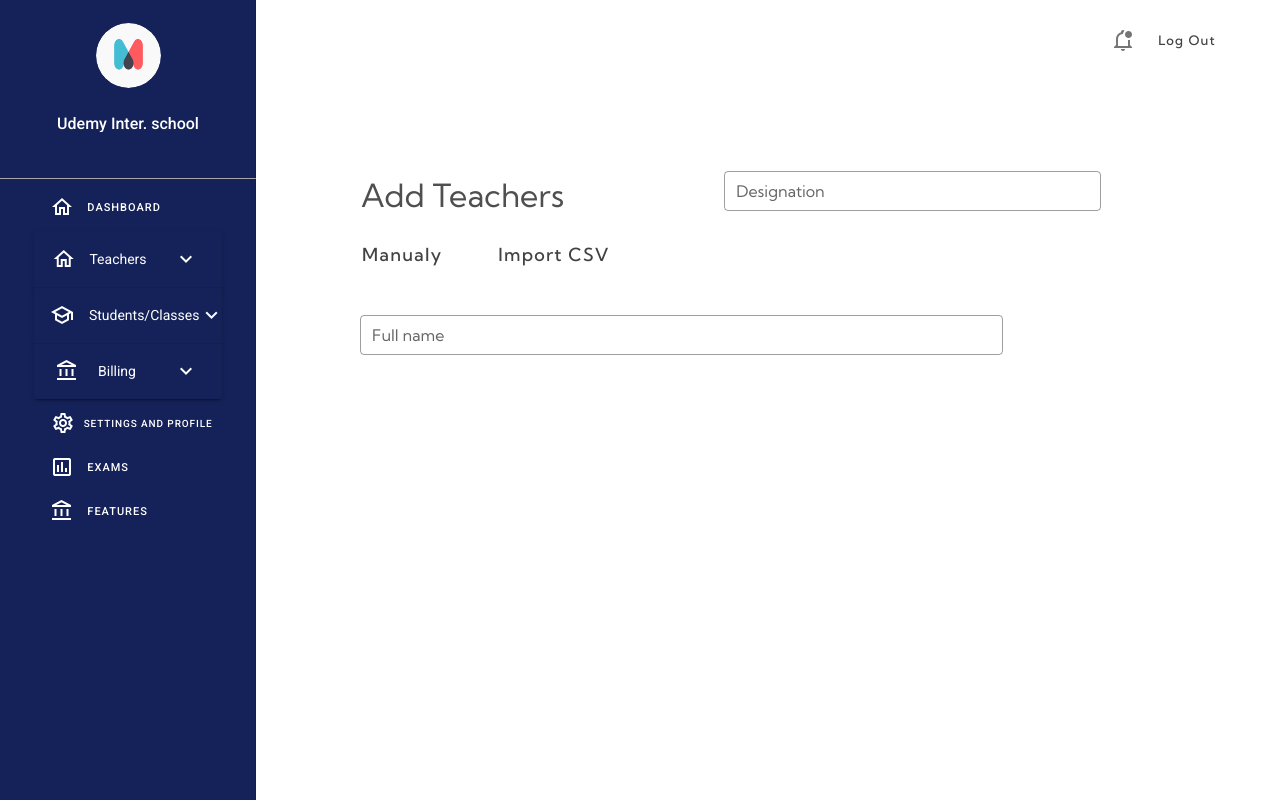
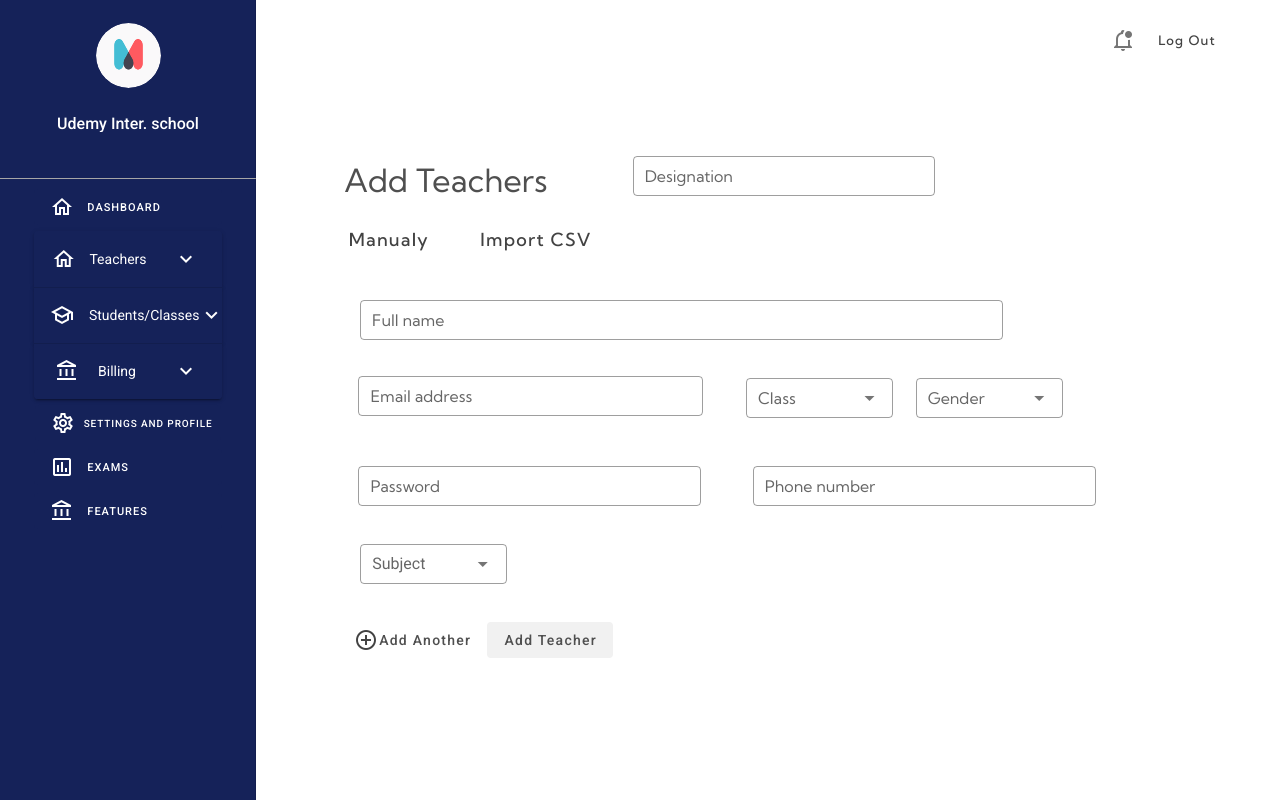
Before and after one commit to JM-MATADAMAS/Proyecto_Frontend, a Nuxt app: page /teachers/addTeachers in a window 1280 px wide. Built offline with nearby package versions, Linux system fonts and the light colour scheme; sample sign-in values are in the browser's storage.

Commit message:
Se visualizan y agregan maestros

```diff
--- a/pages/teachers/addTeachers/index.vue
+++ b/pages/teachers/addTeachers/index.vue
@@ -15,7 +15,7 @@
     </v-row>
     <v-row />
     <v-card elevation="0">
-      <v-col cols="10">
+      <v-col cols="8">
         <v-row style="margin-top: 9%; margin-left: 10%; font-family: Kumbh Sans; font-size: xx-large; color: #4F4F4F;">
           Add Teachers
           <v-spacer />
@@ -47,6 +47,62 @@
           dense
         />
       </v-col>
+      <v-row>
+        <v-text-field
+          v-model="emailTeacher"
+          label="Email address"
+          outlined
+          dense
+          style="margin-right: 1%; margin-left: 10%; margin-top: 1%; display: flex; font-family: Kumbh Sans; color: #4F4F4F;"
+        />
+        <v-col cols="4" style="display: flex; margin-left: 2%;  margin-right:20% ; font-family: Kumbh Sans; color: #4F4F4F;">
+          <v-select
+            v-model="classTeacher"
+            outlined
+            dense
+            label="Class"
+            :items="classItems"
+            style="margin-right: 7%; width:auto;"
+          />
+          <v-select v-model="genderTeacher" outlined dense label="Gender" :items="genderItems" />
+        </v-col>
+      </v-row>
+      <v-row>
+        <v-text-field
+          v-model="passwordTeacher"
+          label="Password"
+          outlined
+          dense
+          style=" margin-left: 10%; margin-top: 1%; display: flex; font-family: Kumbh Sans; color: #4F4F4F;"
+        />
+        <v-text-field
+          v-model="phoneTeacher"
+          label="Phone number"
+          outlined
+          dense
+          style="margin-right: 18%; margin-left: 5%; margin-top: 1%; display: flex; font-family: Kumbh Sans; color: #4F4F4F;"
+        />
+      </v-row>
+      <v-row>
+        <v-col cols="2" style="margin-left: 9%;">
+          <v-select v-model="subjectTeacher" label="Subject" dense outlined :items="subjectItems" />
+        </v-col>
+      </v-row>
+      <v-row>
+        <v-btn elevation="0" color="white" style="color:white; margin-left: 8%;">
+          <v-icon color="#424242">
+            mdi-plus-circle-outline
+          </v-icon>
+          <span style="color: #4F4F4F; text-transform: capitalize;">
+            Add another
+          </span>
+        </v-btn>
+        <v-btn elevation="0" color="#F1F1F1">
+          <span style="color: #4F4F4F; text-transform: capitalize;" @click="addTeacher()">
+            Add Teacher
+          </span>
+        </v-btn>
+      </v-row>
     </v-card>
   </div>
 </template>
@@ -57,7 +113,16 @@ export default {
   data: () => {
     return ({
       designationTeacher: null,
-      nameTeacher: null
+      nameTeacher: null,
+      emailTeacher: null,
+      classItems: ['S1', 'S2', 'C1', 'C2', 'E1', 'E2', 'A1', 'A2', 'G1', 'G2'],
+      classTeacher: null,
+      genderItems: ['Male', 'Female', 'Other'],
+      genderTeacher: null,
+      passwordTeacher: null,
+      phoneTeacher: null,
+      subjectItems: ['English', 'Spanish', 'Math', 'Art', 'Science', 'Physical Education', 'History'],
+      subjectTeacher: null
     })
   },
   methods: {
@@ -66,6 +131,37 @@ export default {
       this.$router.push({
         path: '/'
       })
+    },
+    addTeacher () {
+      const sendData = {
+        fullName: this.nameTeacher,
+        password: this.passwordTeacher,
+        phoneNumber: this.phoneTeacher,
+        subject: this.subjectTeacher,
+        genero: this.genderTeacher,
+        email: this.emailTeacher,
+        id: Date.now().toString(),
+        clase: this.classTeacher
+      }
+      // Verificar los datos antes de enviar
+      // eslint-disable-next-line no-console
+      console.log('@@ data =>', sendData)
+
+      const url = 'http://localhost:8010/api/auth/signupTeacher/'
+      this.$axios.post(url, sendData)
+        .then((res) => {
+          // eslint-disable-next-line no-console
+          console.log('@@ res =>', res)
+          if (res.data.message === 'Usuario Registrado Satisfactoriamente') {
+            this.$router.push({
+              path: '/teachers/allTeachers/'
+            })
+          }
+        })
+        .catch((err) => {
+          // eslint-disable-next-line no-console
+          console.log('@@ err =>', err.response ? err.response.data : err.message)
+        })
     }
   }
 }
--- a/pages/teachers/allTeachers/index.vue
+++ b/pages/teachers/allTeachers/index.vue
@@ -27,6 +27,7 @@
         </span>
       </v-btn>
     </v-row>
+    <v-card v-if="teachers.length < 1" elevation="0" class="mx-auto" style="display: flex; flex-direction: column; width:fit-content ; align-content: center; align-items: center;  padding: 0 0 0 0;">
       <v-row style="font-weight: bold; margin-top: 3.5%; margin-left: 2%; font-family: Kumbh Sans; display: flex; align-items: center;">
         <v-btn disabled style="color: white; height:200%; background-color: rgba(0, 0, 0, 0) !important;" elevation="0">
           <span style="color: #C4C4C4; text-transform: capitalize;">
@@ -38,7 +39,7 @@
         </v-btn>
         <v-text-field
           v-model="search"
-        placeholder="Search for a student by name or email"
+          placeholder="Search for a teacher by name"
           solo
           flat
           hide-details
@@ -46,7 +47,6 @@
           clear-icon="mdi-close-circle-outline"
         />
       </v-row>
-    <v-card v-if="teachers.length < 1" elevation="0" class="mx-auto" style="display: flex; flex-direction: column; width:fit-content ; align-content: center; align-items: center;  padding: 0 0 0 0;">
       <v-card-text style="margin-top:65% ; font-family: Kumbh Sans; font-weight: 600; font-size: xx-large;">
         No Teachers at this time
       </v-card-text>
@@ -54,12 +54,42 @@
         Teachers will appear here after they enroll in your school.
       </v-card-text>
     </v-card>
-    <v-card v-if="teachers.length > 0" elevation="0" style="margin-top: 2%;">
+    <v-card v-if="teachers.length > 0" elevation="0">
+      <v-row style="display: flex; align-items: center; margin-top: 3.5%; margin-left: 2%; font-family: Kumbh Sans; font-weight: bold;">
+        <v-btn disabled style="color: white; height:200%; background-color: rgba(0, 0, 0, 0) !important;" elevation="0">
+          <span style="color: #C4C4C4; text-transform: capitalize;">
+            Add filter
+          </span>
+          <v-icon color="#C4C4C4">
+            mdi-chevron-down
+          </v-icon>
+        </v-btn>
+        <v-text-field
+          v-model="search"
+          placeholder="Search for a teacher by name"
+          solo
+          flat
+          hide-details
+          clearable
+          clear-icon="mdi-close-circle-outline"
+        />
+      </v-row>
       <v-data-table
         :headers="headers"
         :items="teachers"
+        :search="search"
+        :custom-filter="customFilter"
         hide-default-footer
-      />
+        style="margin-top: 2%; font-family: Kumbh Sans; font-weight: bold;"
+      >
+        <template #[`item.fullName`]="{ item, index }">
+          <v-avatar size="30" left>
+            <img v-if="item.genero == 'Male'" :key="`male-${index}`" :src="`https://randomuser.me/api/portraits/men/${index + 1}.jpg`" alt="Avatar">
+            <img v-if="item.genero == 'Female'" :key="`female-${index}`" :src="`https://randomuser.me/api/portraits/women/${index + 1}.jpg`" alt="Avatar">
+          </v-avatar>
+          <span>{{ item.fullName }}</span>
+        </template>
+      </v-data-table>
     </v-card>
   </div>
 </template>
@@ -67,24 +97,17 @@
 <script>
 export default {
   layout: 'principal',
-  data: () => {
-    return ({
+  data: () => ({
     search: '',
     headers: [
-        {
-          text: 'Name',
-          align: 'start',
-          sortable: false,
-          value: 'fullName'
-        },
-        { text: 'Subject', value: 'subject' },
-        { text: 'Class', value: 'clase' },
-        { text: 'Email address', value: 'email' },
-        { text: 'Gender', value: 'genero' }
+      { text: 'Name', align: 'start', sortable: false, value: 'fullName' },
+      { text: 'Subject', align: 'start', sortable: false, value: 'subject' },
+      { text: 'Class', align: 'start', sortable: false, value: 'clase' },
+      { text: 'Email address', align: 'start', sortable: false, value: 'email' },
+      { text: 'Gender', align: 'start', sortable: false, value: 'genero' }
     ],
     teachers: []
-    })
-  },
+  }),
   mounted () {
     this.token = localStorage.getItem('token')
     this.getAllTeachers()
@@ -92,9 +115,7 @@ export default {
   methods: {
     logout () {
       localStorage.removeItem('token')
-      this.$router.push({
-        path: '/'
-      })
+      this.$router.push({ path: '/' })
     },
     getAllTeachers () {
       const url = 'http://localhost:8010/api/auth/get-allteachers/'
@@ -103,16 +124,10 @@ export default {
           Authorization: `Bearer ${this.token}`
         }
       }
-      // eslint-disable-next-line no-console
-      console.log('Token:', this.token) // Verifica el valor del token
       this.$axios.get(url, config)
         .then((res) => {
-          // eslint-disable-next-line no-console
-          console.log('@@@ res => ', res)
           if (res.data.message === 'Success') {
             this.teachers = res.data.teachers.teachers
-            // eslint-disable-next-line no-console
-            console.log(this.teachers)
           } else if (res.data.message === 'Invalid Token') {
             this.$router.push('/')
           }
@@ -120,9 +135,15 @@ export default {
         .catch((err) => {
           // eslint-disable-next-line no-console
           console.log('@@@ err => ', err)
+          if (err.response && err.response.status === 401) {
+            this.$router.push('/')
+          }
         })
+    },
+    customFilter (value, search, item) {
+      if (!search) { return true }
+      return item.fullName.toLowerCase().includes(search.toLowerCase())
     }
-
   }
 }
 </script>
```
Lines whose indentation alone changed are shown as unchanged.
